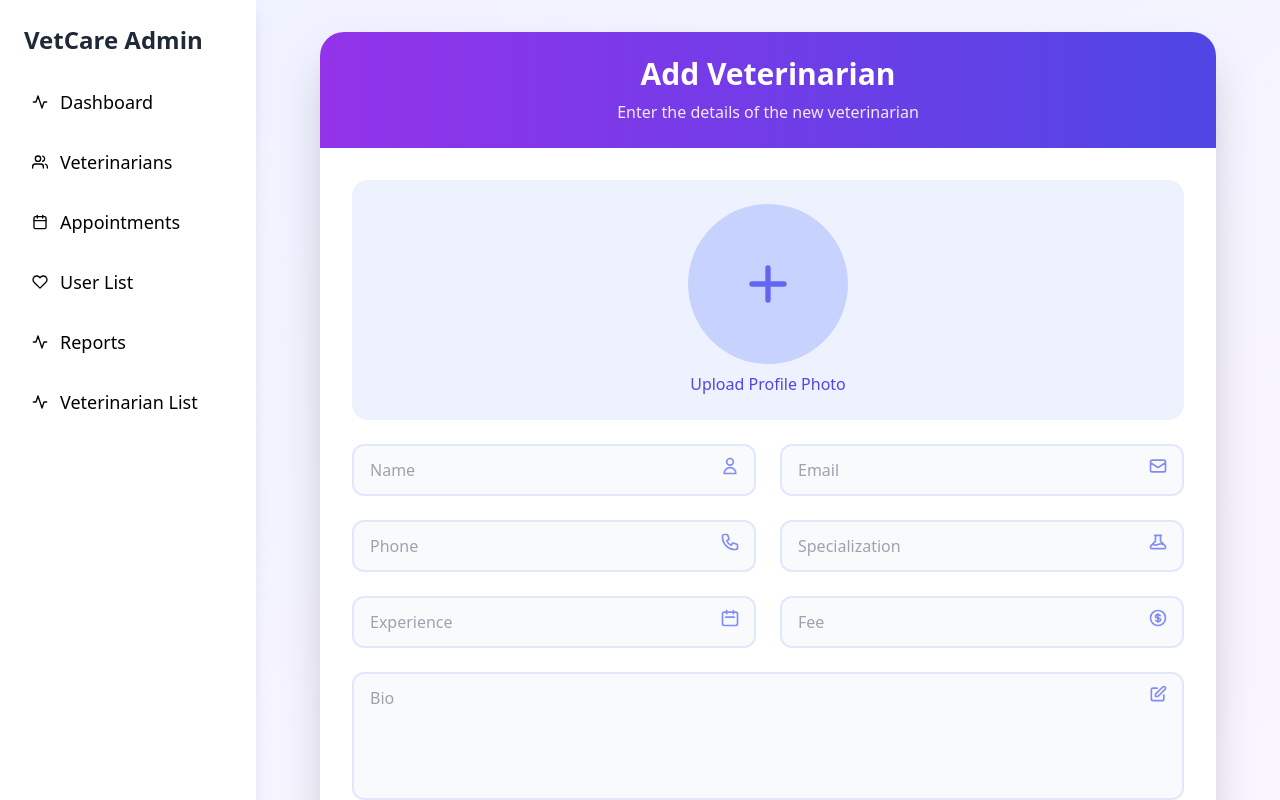
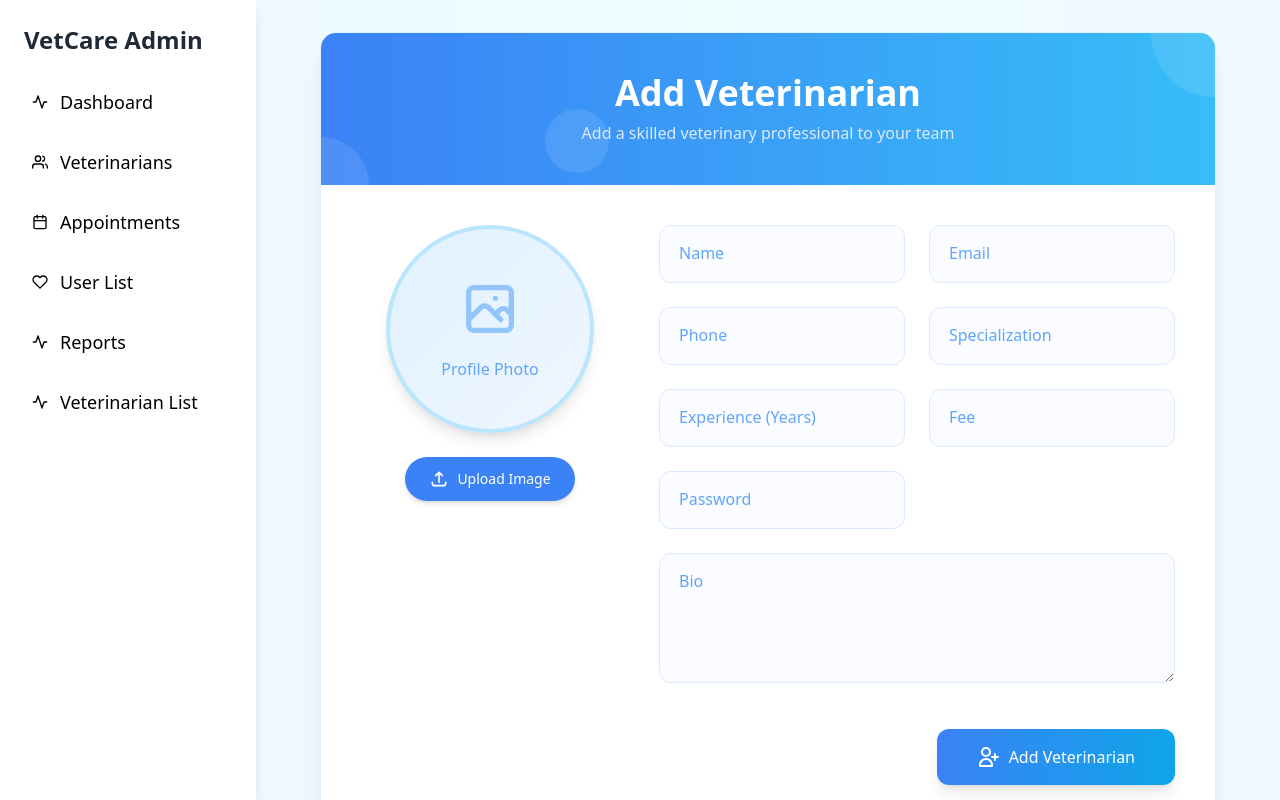
Before and after one commit to Devraj-098765/vet_project_frontend, a React (Vite) app: page /AddVet in a window 1280 px wide. Built offline with nearby package versions, Linux system fonts and the light colour scheme; no server answers.

Commit message:
fix: improve code readability and consistency across components

```diff
--- a/src/component/admin/AddVet/AddVet.jsx
+++ b/src/component/admin/AddVet/AddVet.jsx
@@ -4,7 +4,7 @@ import { toast } from "react-toastify";
 import AdminNavbar from "../AdminNavbar";
 
 const AdminAddVeterinarian = () => {
-  const { register, handleSubmit, setValue } = useForm();
+  const { register, handleSubmit, setValue, formState: { errors } } = useForm();
   const [photoPreview, setPhotoPreview] = useState(null);
 
   const handleFileChange = (e) => {
@@ -26,6 +26,7 @@ const AdminAddVeterinarian = () => {
       formData.append("experience", data.experience);
       formData.append("bio", data.bio);
       formData.append("fee", data.fee);
+      formData.append("password", data.password);
       formData.append("image", data.image);
 
       const response = await fetch("http://localhost:3001/api/veterinarians", {
@@ -41,167 +42,178 @@ const AdminAddVeterinarian = () => {
         toast.error(result.message);
       }
     } catch (error) {
-      console.error("❌ Error adding veterinarian:", error);
+      console.error("Error adding veterinarian:", error);
       toast.error("Failed to add veterinarian");
     }
   };
 
   return (
-    <div className="flex h-screen bg-gradient-to-br from-indigo-50 to-purple-50">
+    <div className="flex h-screen bg-gradient-to-r from-blue-50 via-cyan-50 to-sky-50">
       <AdminNavbar />
       <div className="flex-1 p-8 overflow-auto">
-        <div className="max-w-4xl mx-auto bg-white p-0 rounded-3xl shadow-2xl overflow-hidden">
-          <div className="bg-gradient-to-r from-purple-600 to-indigo-600 p-6">
-            <h2 className="text-3xl font-bold text-white text-center">Add Veterinarian</h2>
-            <p className="text-purple-100 text-center mt-2">Enter the details of the new veterinarian</p>
+        <div className="max-w-4xl mx-auto bg-white rounded-2xl shadow-xl overflow-hidden border border-sky-100">
+          <div className="bg-gradient-to-r from-blue-500 to-sky-400 p-10 relative">
+            <div className="absolute top-0 right-0 w-32 h-32 bg-white/10 rounded-full -mt-16 -mr-16"></div>
+            <div className="absolute bottom-0 left-0 w-24 h-24 bg-white/10 rounded-full -mb-12 -ml-12"></div>
+            <div className="absolute top-1/2 left-1/4 w-16 h-16 bg-white/10 rounded-full"></div>
+            <h2 className="text-4xl font-bold text-white text-center relative z-10">Add Veterinarian</h2>
+            <p className="text-blue-100 text-center mt-2 relative z-10">Add a skilled veterinary professional to your team</p>
           </div>
 
-          <form onSubmit={handleSubmit(onSubmit)} className="grid grid-cols-1 md:grid-cols-2 gap-6 p-8">
-            <div className="space-y-2 md:col-span-2 flex flex-col items-center justify-center bg-indigo-50 p-6 rounded-2xl">
+          <form onSubmit={handleSubmit(onSubmit)} className="p-10">
+            <div className="flex flex-col md:flex-row gap-10">
+              {/* Left side - Photo upload */}
+              <div className="md:w-1/3 flex flex-col items-center">
+                <div className="w-52 h-52 rounded-full bg-gradient-to-br from-sky-100 to-blue-50 flex items-center justify-center mb-6 border-4 border-sky-200 overflow-hidden shadow-lg p-1">
                   {photoPreview ? (
-                <div className="relative">
-                  <img
-                    src={photoPreview}
-                    alt="Preview"
-                    className="w-40 h-40 rounded-full object-cover border-4 border-indigo-300 shadow-lg"
-                  />
-                  <div className="absolute -bottom-3 -right-3 bg-purple-600 rounded-full p-2 shadow-lg">
-                    <label htmlFor="file-upload" className="cursor-pointer">
-                      <svg xmlns="http://www.w3.org/2000/svg" className="h-6 w-6 text-white" fill="none" viewBox="0 0 24 24" stroke="currentColor">
-                        <path strokeLinecap="round" strokeLinejoin="round" strokeWidth={2} d="M3 9a2 2 0 012-2h.93a2 2 0 001.664-.89l.812-1.22A2 2 0 0110.07 4h3.86a2 2 0 011.664.89l.812 1.22A2 2 0 0018.07 7H19a2 2 0 012 2v9a2 2 0 01-2 2H5a2 2 0 01-2-2V9z" />
-                        <path strokeLinecap="round" strokeLinejoin="round" strokeWidth={2} d="M15 13a3 3 0 11-6 0 3 3 0 016 0z" />
+                    <img src={photoPreview} className="w-full h-full object-cover rounded-full" alt="Preview" />
+                  ) : (
+                    <div className="text-center p-6">
+                      <svg className="w-16 h-16 text-blue-300 mx-auto" fill="none" stroke="currentColor" viewBox="0 0 24 24" xmlns="http://www.w3.org/2000/svg">
+                        <path strokeLinecap="round" strokeLinejoin="round" strokeWidth="2" d="M4 16l4.586-4.586a2 2 0 012.828 0L16 16m-2-2l1.586-1.586a2 2 0 012.828 0L20 14m-6-6h.01M6 20h12a2 2 0 002-2V6a2 2 0 00-2-2H6a2 2 0 00-2 2v12a2 2 0 002 2z"></path>
                       </svg>
+                      <p className="text-blue-400 mt-4 font-medium">Profile Photo</p>
+                    </div>
+                  )}
+                </div>
+                <label className="bg-blue-500 hover:bg-blue-600 text-white px-6 py-3 rounded-full cursor-pointer transition-all duration-300 text-sm font-medium shadow-md hover:shadow-lg flex items-center">
+                  <svg className="w-5 h-5 mr-2" fill="none" stroke="currentColor" viewBox="0 0 24 24" xmlns="http://www.w3.org/2000/svg">
+                    <path strokeLinecap="round" strokeLinejoin="round" strokeWidth="2" d="M4 16v1a3 3 0 003 3h10a3 3 0 003-3v-1m-4-8l-4-4m0 0l-4 4m4-4v12"></path>
+                  </svg>
+                  Upload Image
+                  <input type="file" accept="image/*" onChange={handleFileChange} className="hidden" />
                 </label>
               </div>
-                </div>
-              ) : (
-                <div className="w-40 h-40 rounded-full bg-indigo-200 flex items-center justify-center">
-                  <label htmlFor="file-upload" className="cursor-pointer">
-                    <svg xmlns="http://www.w3.org/2000/svg" className="h-16 w-16 text-indigo-500" fill="none" viewBox="0 0 24 24" stroke="currentColor">
-                      <path strokeLinecap="round" strokeLinejoin="round" strokeWidth={2} d="M12 6v6m0 0v6m0-6h6m-6 0H6" />
-                    </svg>
-                  </label>
-                </div>
-              )}
+
+              {/* Right side - Form fields */}
+              <div className="md:w-2/3">
+                <div className="grid grid-cols-1 md:grid-cols-2 gap-6">
+                  <div className="group relative">
                     <input
-                id="file-upload"
-                type="file"
-                accept="image/*"
-                onChange={handleFileChange}
-                className="hidden"
+                      {...register("name", { required: "Name is required" })}
+                      placeholder=" "
+                      className="w-full px-5 py-4 rounded-xl border border-blue-100 focus:border-blue-500 focus:ring focus:ring-blue-200 focus:ring-opacity-50 outline-none transition-all duration-300 bg-blue-50 bg-opacity-30 hover:bg-opacity-50"
                     />
-              <p className="text-indigo-600 font-medium">Upload Profile Photo</p>
+                    <label className="absolute left-5 top-4 text-blue-400 transition-all duration-300 pointer-events-none group-focus-within:text-blue-600 group-focus-within:-translate-y-7 group-focus-within:text-sm">Name</label>
+                    {errors.name && <p className="text-red-500 text-sm mt-1">{errors.name.message}</p>}
                   </div>
 
-            <div className="relative">
+                  <div className="group relative">
                     <input
-                {...register("name")}
-                placeholder="Name"
-                required
-                className="w-full px-4 py-3 bg-gray-50 rounded-xl border-2 border-indigo-100 focus:border-indigo-500 focus:ring-0 outline-none transition-all"
+                      {...register("email", {
+                        required: "Email is required",
+                        pattern: {
+                          value: /\S+@\S+\.\S+/,
+                          message: "Please enter a valid email"
+                        }
+                      })}
+                      placeholder=" "
+                      type="email"
+                      className="w-full px-5 py-4 rounded-xl border border-blue-100 focus:border-blue-500 focus:ring focus:ring-blue-200 focus:ring-opacity-50 outline-none transition-all duration-300 bg-blue-50 bg-opacity-30 hover:bg-opacity-50"
                     />
-              <div className="absolute top-3 right-4 text-indigo-400">
-                <svg xmlns="http://www.w3.org/2000/svg" className="h-5 w-5" fill="none" viewBox="0 0 24 24" stroke="currentColor">
-                  <path strokeLinecap="round" strokeLinejoin="round" strokeWidth={2} d="M16 7a4 4 0 11-8 0 4 4 0 018 0zM12 14a7 7 0 00-7 7h14a7 7 0 00-7-7z" />
-                </svg>
+                    <label className="absolute left-5 top-4 text-blue-400 transition-all duration-300 pointer-events-none group-focus-within:text-blue-600 group-focus-within:-translate-y-7 group-focus-within:text-sm">Email</label>
+                    {errors.email && <p className="text-red-500 text-sm mt-1">{errors.email.message}</p>}
+                  </div>
+
+                  <div className="group relative">
+                    <input
+                      {...register("phone", { required: "Phone is required" })}
+                      placeholder=" "
+                      className="w-full px-5 py-4 rounded-xl border border-blue-100 focus:border-blue-500 focus:ring focus:ring-blue-200 focus:ring-opacity-50 outline-none transition-all duration-300 bg-blue-50 bg-opacity-30 hover:bg-opacity-50"
+                    />
+                    <label className="absolute left-5 top-4 text-blue-400 transition-all duration-300 pointer-events-none group-focus-within:text-blue-600 group-focus-within:-translate-y-7 group-focus-within:text-sm">Phone</label>
+                    {errors.phone && <p className="text-red-500 text-sm mt-1">{errors.phone.message}</p>}
+                  </div>
+
+                  <div className="group relative">
+                    <input
+                      {...register("specialization", { required: "Specialization is required" })}
+                      placeholder=" "
+                      className="w-full px-5 py-4 rounded-xl border border-blue-100 focus:border-blue-500 focus:ring focus:ring-blue-200 focus:ring-opacity-50 outline-none transition-all duration-300 bg-blue-50 bg-opacity-30 hover:bg-opacity-50"
+                    />
+                    <label className="absolute left-5 top-4 text-blue-400 transition-all duration-300 pointer-events-none group-focus-within:text-blue-600 group-focus-within:-translate-y-7 group-focus-within:text-sm">Specialization</label>
+                    {errors.specialization && <p className="text-red-500 text-sm mt-1">{errors.specialization.message}</p>}
+                  </div>
+
+                  <div className="group relative">
+                    <input
+                      {...register("experience", {
+                        required: "Experience is required",
+                        valueAsNumber: true,
+                        min: {
+                          value: 0,
+                          message: "Experience cannot be negative"
+                        }
+                      })}
+                      placeholder=" "
+                      type="number"
+                      min="0"
+                      className="w-full px-5 py-4 rounded-xl border border-blue-100 focus:border-blue-500 focus:ring focus:ring-blue-200 focus:ring-opacity-50 outline-none transition-all duration-300 bg-blue-50 bg-opacity-30 hover:bg-opacity-50"
+                    />
+                    <label className="absolute left-5 top-4 text-blue-400 transition-all duration-300 pointer-events-none group-focus-within:text-blue-600 group-focus-within:-translate-y-7 group-focus-within:text-sm">Experience (Years)</label>
+                    {errors.experience && <p className="text-red-500 text-sm mt-1">{errors.experience.message}</p>}
+                  </div>
+
+                  <div className="group relative">
+                    <input
+                      {...register("fee", {
+                        required: "Fee is required",
+                        valueAsNumber: true,
+                        min: {
+                          value: 0,
+                          message: "Fee cannot be negative"
+                        }
+                      })}
+                      placeholder=" "
+                      type="number"
+                      min="0"
+                      className="w-full px-5 py-4 rounded-xl border border-blue-100 focus:border-blue-500 focus:ring focus:ring-blue-200 focus:ring-opacity-50 outline-none transition-all duration-300 bg-blue-50 bg-opacity-30 hover:bg-opacity-50"
+                    />
+                    <label className="absolute left-5 top-4 text-blue-400 transition-all duration-300 pointer-events-none group-focus-within:text-blue-600 group-focus-within:-translate-y-7 group-focus-within:text-sm">Fee</label>
+                    {errors.fee && <p className="text-red-500 text-sm mt-1">{errors.fee.message}</p>}
+                  </div>
+
+                  <div className="group relative">
+                    <input
+                      {...register("password", {
+                        required: "Password is required",
+                        minLength: {
+                          value: 6,
+                          message: "Password must be at least 6 characters"
+                        }
+                      })}
+                      placeholder=" "
+                      type="password"
+                      className="w-full px-5 py-4 rounded-xl border border-blue-100 focus:border-blue-500 focus:ring focus:ring-blue-200 focus:ring-opacity-50 outline-none transition-all duration-300 bg-blue-50 bg-opacity-30 hover:bg-opacity-50"
+                    />
+                    <label className="absolute left-5 top-4 text-blue-400 transition-all duration-300 pointer-events-none group-focus-within:text-blue-600 group-focus-within:-translate-y-7 group-focus-within:text-sm">Password</label>
+                    {errors.password && <p className="text-red-500 text-sm mt-1">{errors.password.message}</p>}
+                  </div>
+
+                  <div className="group relative col-span-2">
+                    <textarea
+                      {...register("bio", { required: "Bio is required" })}
+                      placeholder=" "
+                      rows="4"
+                      className="w-full px-5 py-4 rounded-xl border border-blue-100 focus:border-blue-500 focus:ring focus:ring-blue-200 focus:ring-opacity-50 outline-none transition-all duration-300 bg-blue-50 bg-opacity-30 hover:bg-opacity-50"
+                    ></textarea>
+                    <label className="absolute left-5 top-4 text-blue-400 transition-all duration-300 pointer-events-none group-focus-within:text-blue-600 group-focus-within:-translate-y-7 group-focus-within:text-sm">Bio</label>
+                    {errors.bio && <p className="text-red-500 text-sm mt-1">{errors.bio.message}</p>}
                   </div>
                 </div>
 
-            <div className="relative">
-              <input
-                {...register("email")}
-                placeholder="Email"
-                required
-                type="email"
-                className="w-full px-4 py-3 bg-gray-50 rounded-xl border-2 border-indigo-100 focus:border-indigo-500 focus:ring-0 outline-none transition-all"
-              />
-              <div className="absolute top-3 right-4 text-indigo-400">
-                <svg xmlns="http://www.w3.org/2000/svg" className="h-5 w-5" fill="none" viewBox="0 0 24 24" stroke="currentColor">
-                  <path strokeLinecap="round" strokeLinejoin="round" strokeWidth={2} d="M3 8l7.89 5.26a2 2 0 002.22 0L21 8M5 19h14a2 2 0 002-2V7a2 2 0 00-2-2H5a2 2 0 00-2 2v10a2 2 0 002 2z" />
-                </svg>
-              </div>
-            </div>
-
-            <div className="relative">
-              <input
-                {...register("phone")}
-                placeholder="Phone"
-                required
-                className="w-full px-4 py-3 bg-gray-50 rounded-xl border-2 border-indigo-100 focus:border-indigo-500 focus:ring-0 outline-none transition-all"
-              />
-              <div className="absolute top-3 right-4 text-indigo-400">
-                <svg xmlns="http://www.w3.org/2000/svg" className="h-5 w-5" fill="none" viewBox="0 0 24 24" stroke="currentColor">
-                  <path strokeLinecap="round" strokeLinejoin="round" strokeWidth={2} d="M3 5a2 2 0 012-2h3.28a1 1 0 01.948.684l1.498 4.493a1 1 0 01-.502 1.21l-2.257 1.13a11.042 11.042 0 005.516 5.516l1.13-2.257a1 1 0 011.21-.502l4.493 1.498a1 1 0 01.684.949V19a2 2 0 01-2 2h-1C9.716 21 3 14.284 3 6V5z" />
-                </svg>
-              </div>
-            </div>
-
-            <div className="relative">
-              <input
-                {...register("specialization")}
-                placeholder="Specialization"
-                required
-                className="w-full px-4 py-3 bg-gray-50 rounded-xl border-2 border-indigo-100 focus:border-indigo-500 focus:ring-0 outline-none transition-all"
-              />
-              <div className="absolute top-3 right-4 text-indigo-400">
-                <svg xmlns="http://www.w3.org/2000/svg" className="h-5 w-5" fill="none" viewBox="0 0 24 24" stroke="currentColor">
-                  <path strokeLinecap="round" strokeLinejoin="round" strokeWidth={2} d="M19.428 15.428a2 2 0 00-1.022-.547l-2.387-.477a6 6 0 00-3.86.517l-.318.158a6 6 0 01-3.86.517L6.05 15.21a2 2 0 00-1.806.547M8 4h8l-1 1v5.172a2 2 0 00.586 1.414l5 5c1.26 1.26.367 3.414-1.415 3.414H4.828c-1.782 0-2.674-2.154-1.414-3.414l5-5A2 2 0 009 10.172V5L8 4z" />
-                </svg>
-              </div>
-            </div>
-
-            <div className="relative">
-              <input
-                {...register("experience")}
-                placeholder="Experience"
-                required
-                className="w-full px-4 py-3 bg-gray-50 rounded-xl border-2 border-indigo-100 focus:border-indigo-500 focus:ring-0 outline-none transition-all"
-              />
-              <div className="absolute top-3 right-4 text-indigo-400">
-                <svg xmlns="http://www.w3.org/2000/svg" className="h-5 w-5" fill="none" viewBox="0 0 24 24" stroke="currentColor">
-                  <path strokeLinecap="round" strokeLinejoin="round" strokeWidth={2} d="M8 7V3m8 4V3m-9 8h10M5 21h14a2 2 0 002-2V7a2 2 0 00-2-2H5a2 2 0 00-2 2v12a2 2 0 002 2z" />
-                </svg>
-              </div>
-            </div>
-
-            <div className="relative">
-              <input
-                {...register("fee")}
-                placeholder="Fee"
-                required
-                className="w-full px-4 py-3 bg-gray-50 rounded-xl border-2 border-indigo-100 focus:border-indigo-500 focus:ring-0 outline-none transition-all"
-              />
-              <div className="absolute top-3 right-4 text-indigo-400">
-                <svg xmlns="http://www.w3.org/2000/svg" className="h-5 w-5" fill="none" viewBox="0 0 24 24" stroke="currentColor">
-                  <path strokeLinecap="round" strokeLinejoin="round" strokeWidth={2} d="M12 8c-1.657 0-3 .895-3 2s1.343 2 3 2 3 .895 3 2-1.343 2-3 2m0-8c1.11 0 2.08.402 2.599 1M12 8V7m0 1v8m0 0v1m0-1c-1.11 0-2.08-.402-2.599-1M21 12a9 9 0 11-18 0 9 9 0 0118 0z" />
-                </svg>
-              </div>
-            </div>
-
-            <div className="md:col-span-2 relative">
-              <textarea
-                {...register("bio")}
-                placeholder="Bio"
-                required
-                className="w-full px-4 py-3 bg-gray-50 rounded-xl border-2 border-indigo-100 focus:border-indigo-500 focus:ring-0 outline-none transition-all h-32 resize-none"
-              ></textarea>
-              <div className="absolute top-3 right-4 text-indigo-400">
-                <svg xmlns="http://www.w3.org/2000/svg" className="h-5 w-5" fill="none" viewBox="0 0 24 24" stroke="currentColor">
-                  <path strokeLinecap="round" strokeLinejoin="round" strokeWidth={2} d="M11 5H6a2 2 0 00-2 2v11a2 2 0 002 2h11a2 2 0 002-2v-5m-1.414-9.414a2 2 0 112.828 2.828L11.828 15H9v-2.828l8.586-8.586z" />
-                </svg>
-              </div>
-            </div>
-
-            <div className="md:col-span-2">
+                <div className="mt-10 flex justify-end">
                   <button
                     type="submit"
-                className="w-full bg-gradient-to-r from-purple-600 to-indigo-600 text-white py-4 px-8 rounded-xl font-bold text-lg hover:from-purple-700 hover:to-indigo-700 transition-all shadow-lg flex items-center justify-center gap-2"
+                    className="bg-gradient-to-r from-blue-500 to-sky-500 hover:from-blue-600 hover:to-sky-600 text-white px-10 py-4 rounded-xl shadow-lg hover:shadow-blue-200/50 hover:shadow-2xl transition-all duration-300 font-medium flex items-center"
                   >
-                <svg xmlns="http://www.w3.org/2000/svg" className="h-6 w-6" fill="none" viewBox="0 0 24 24" stroke="currentColor">
-                  <path strokeLinecap="round" strokeLinejoin="round" strokeWidth={2} d="M18 9v3m0 0v3m0-3h3m-3 0h-3m-2-5a4 4 0 11-8 0 4 4 0 018 0zM3 20a6 6 0 0112 0v1H3v-1z" />
+                    <svg className="w-6 h-6 mr-2" fill="none" stroke="currentColor" viewBox="0 0 24 24" xmlns="http://www.w3.org/2000/svg">
+                      <path strokeLinecap="round" strokeLinejoin="round" strokeWidth="2" d="M18 9v3m0 0v3m0-3h3m-3 0h-3m-2-5a4 4 0 11-8 0 4 4 0 018 0zM3 20a6 6 0 0112 0v1H3v-1z"></path>
                     </svg>
                     Add Veterinarian
                   </button>
+                </div>
+              </div>
             </div>
           </form>
         </div>
```
Lines whose indentation alone changed are shown as unchanged.
